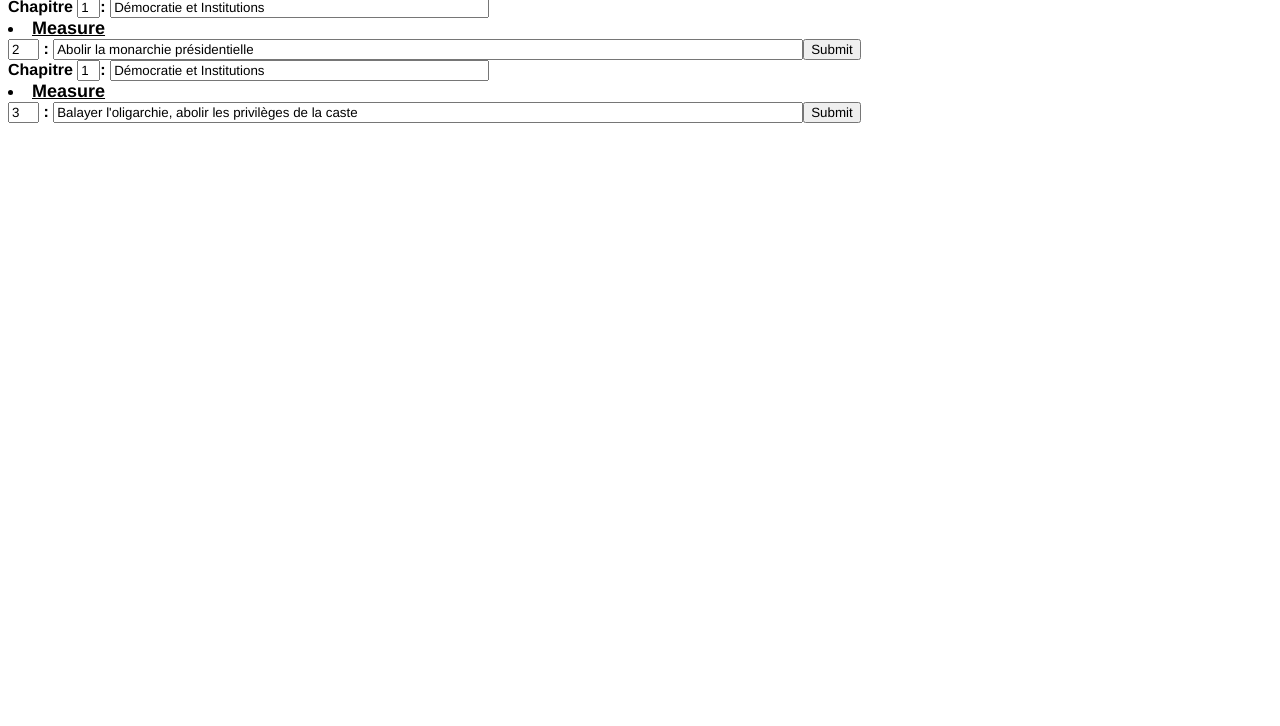
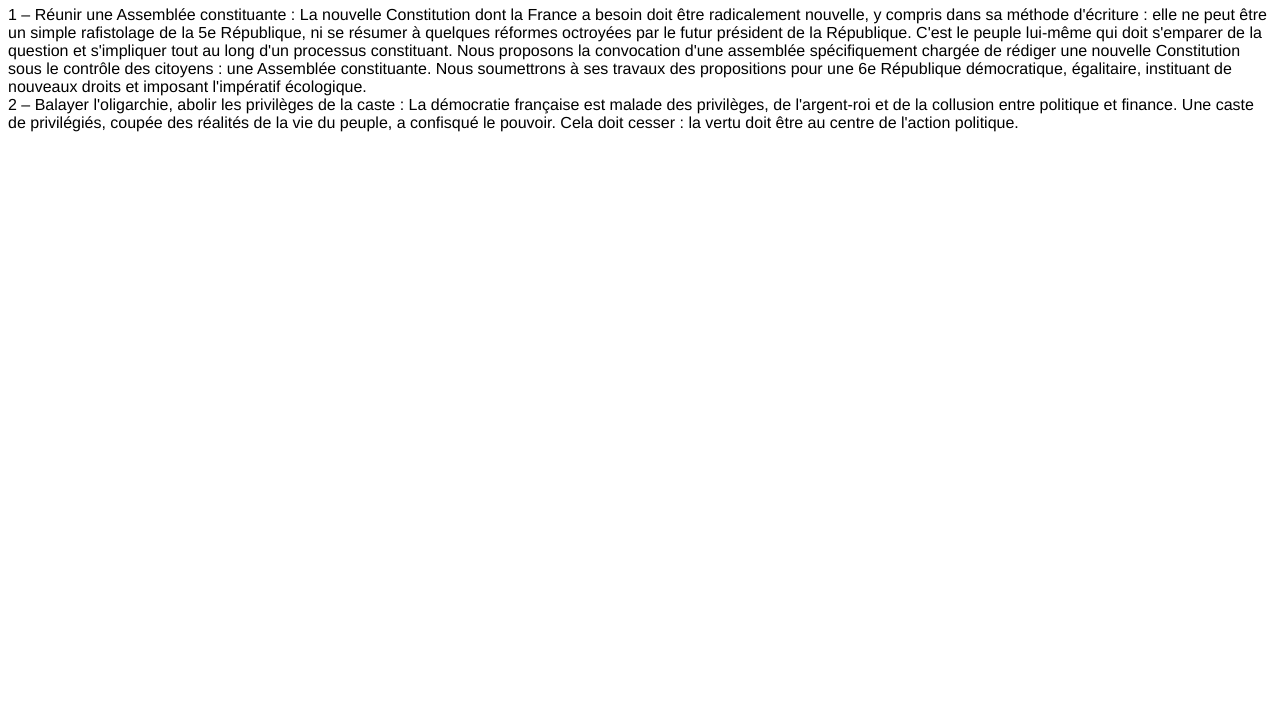
Before and after one commit to Lperreau/civic-program, a plain HTML site: page index.html in a window 1280 px wide. Shown: the part 74-800 px from the top of the page. Drawn offline with nearby package versions, Linux system fonts and the light colour scheme.

Commit message:
Web component civic-measure

```diff
--- a/index.html
+++ b/index.html
@@ -2,36 +2,25 @@
 <html>
     <head>
         <link href="./resources/css/index.css" type="text/css" rel="stylesheet">
-								<script language="javascript"  src="http://code.jquery.com/jquery-1.4.2.min.js"></script>
     <title>Civic Programs</title>
     </head>
-					<script id="demo" type="text/javascript">
-						$(document).ready(function() {
-							// our array of objects for some data to play with
-							var arr = [
-								{ chapter_num : "1", chapter_title : "Démocratie et Institutions", measure_num : "1", measure: "Réunir une assemblé constituante pour passer à la 6ème République"},
-								{ chapter_num : "1", chapter_title : "Démocratie et Institutions", measure_num : "2", measure: "Abolir la monarchie présidentielle"},
-								{ chapter_num : "1", chapter_title : "Démocratie et Institutions", measure_num : "3", measure: "Balayer l'oligarchie, abolir les privilèges de la caste"}
-							]
+    <body>
+					<main>
+						<h1>Civic Program</h1>
+						<civic-measure
+							index="1"
+						 title="Réunir une Assemblée constituante"
+							description="La nouvelle Constitution dont la France a besoin doit être radicalement nouvelle, y compris dans sa méthode d'écriture : elle ne peut être un simple rafistolage de la 5e République, ni se résumer à quelques réformes octroyées par le futur président de la République. C'est le peuple lui-même qui doit s'emparer de la question et s'impliquer tout au long d'un processus constituant. Nous proposons la convocation d'une assemblée spécifiquement chargée de rédiger une nouvelle Constitution sous le contrôle des citoyens : une Assemblée constituante. Nous soumettrons à ses travaux des propositions pour une 6e République démocratique, égalitaire, instituant de nouveaux droits et imposant l'impératif écologique."
+							></civic-measure>
+							<civic-measure
+							index="2"
+						 title="Balayer l'oligarchie, abolir les privilèges de la caste"
+							description="La démocratie française est malade des privilèges, de l'argent-roi et de la collusion entre politique et finance. Une caste de privilégiés, coupée des réalités de la vie du peuple, a confisqué le pouvoir. Cela doit cesser : la vertu doit être au centre de l'action politique."
+							></civic-measure>
+					</main>
+					<article>
 
-							var i = 0,
-								arrLen = arr.length - 1
-								str = "";
-							// loop through all elements in the array, building a form for each object
-							for (; i <= arrLen; i++ ) {
-							str = str + '<form>'
-											+ '<label for="chapter_num"><b>Chapitre  </b></label> <input type="text" name="chapter_num" size="2" value="' + arr[i].chapter_num + '" />'
-											+ '<label for="chapter_title"><b>: </b></label> <input type="text" name="chapter_title" size="50" value="' + arr[i].chapter_title + '" />'
-											+ '<label for="measure_num"><b><u><li> Measure </li></u></b></label> <input type="text" name="measure_num" size="3" value="' + arr[i].measure_num + '" />'
-											+ '<label for="measure"><b> :</b></label> <input type="text" name="measure" size="100" value="' + arr[i].measure + '" />'
-											+ '<button type="submit">Submit</button>'
-										+ "</form>";
-							};
-							//append the markup to the DOM
-							$("#measures").html(str);
-						});
-					</script>
-   <body>
-				<div id="measures"></div>
-			</body>
+					</article>
+    <script src="./resources/js/index.js"></script>
+				</body>
 </html>
--- a/resources/css/index.css
+++ b/resources/css/index.css
@@ -17,3 +17,7 @@
   a {
     text-decoration: none;
   }
+
+civic-measure {
+	display: block	;
+}
--- /dev/null
+++ b/resources/js/index.js
@@ -0,0 +1,12 @@
+class CivicMeasure extends HTMLElement {
+	connectedCallback() {
+		const index = this.getAttribute('index')
+		const title = this.getAttribute('title')
+		const description = this.getAttribute('description')
+		const template = `${index} – ${title} : ${description}`
+		this.innerText = template
+		console.log(this)
+	}
+}
+
+customElements.define('civic-measure', CivicMeasure);
```
